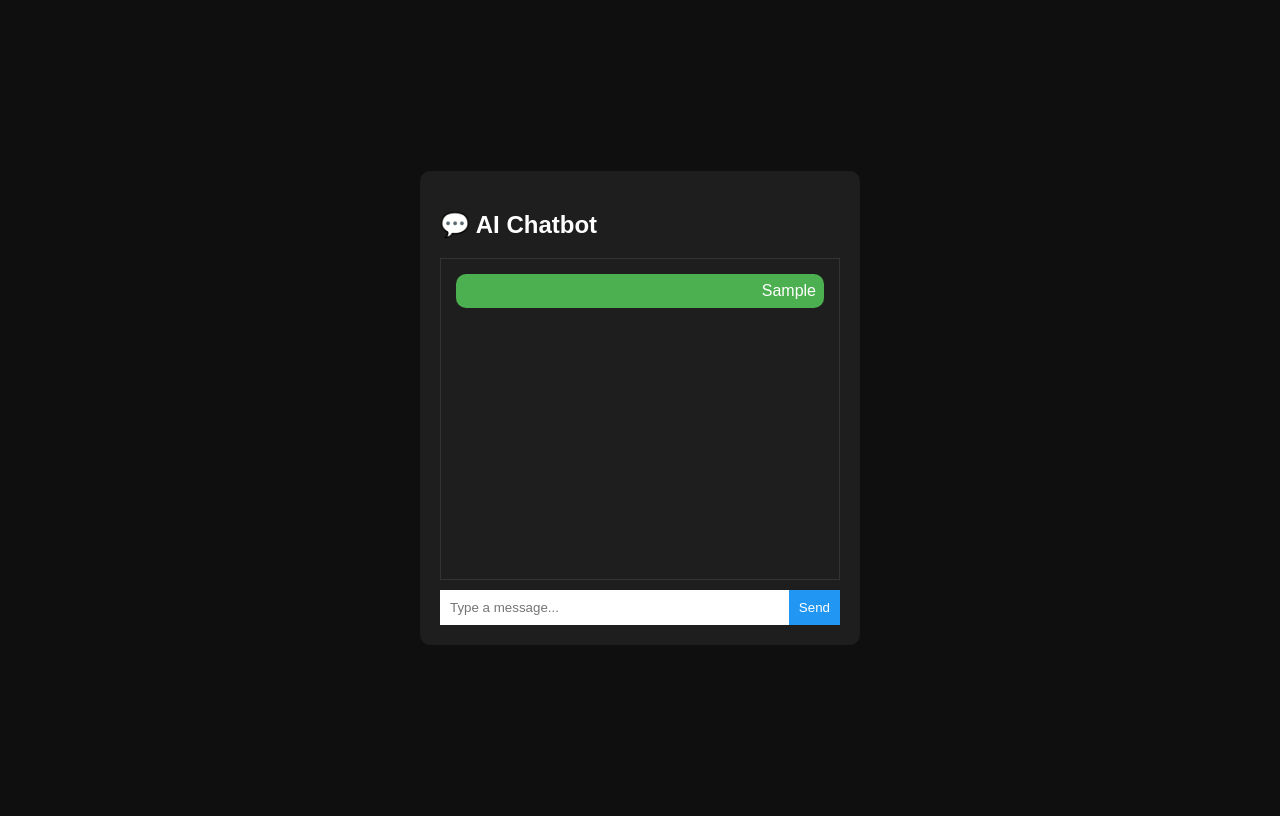
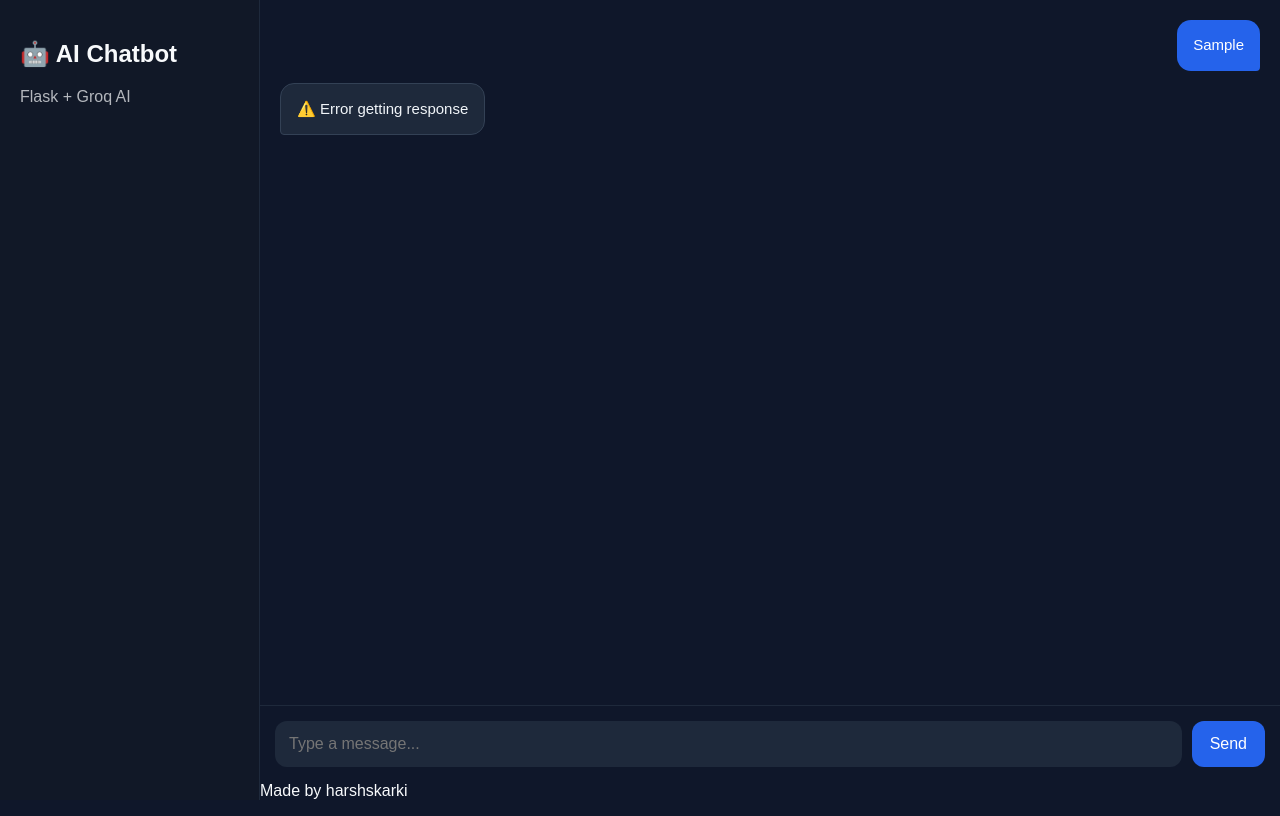
Before and after one commit to harshskarki/ai-chatbot, a plain HTML site: page templates/index.html in a window 1280 px wide. Both pictures are taken after typing "Sample" into the empty fields and a click on the button "Send". Drawn offline with Linux system fonts and the light colour scheme; no server answers.

Commit message:
UI upgrade + footer added + chatbot improvements

```diff
--- a/static/style.css
+++ b/static/style.css
@@ -1,58 +1,214 @@
+
+/* =======================
+   BASE
+======================= */
+
+* {
+    box-sizing: border-box;
+}
+
 body {
+    margin: 0;
     font-family: Arial, sans-serif;
-    background: #0f0f0f;
-    color: white;
+    background: #0f172a;
+    color: #f8fafc;
+    height: 100vh;
+    overflow: hidden;
+}
+
+/* =======================
+   MAIN LAYOUT
+======================= */
+
+.container {
     display: flex;
-    justify-content: center;
-    align-items: center;
     height: 100vh;
 }
 
-.chat-container {
-    width: 400px;
-    background: #1e1e1e;
+/* Sidebar */
+.sidebar {
+    width: 260px;
+    background: #111827;
     padding: 20px;
+    border-right: 1px solid #1e293b;
+}
+
+/* Chat Section */
+.chat-section {
+    flex: 1;
+    display: flex;
+    flex-direction: column;
+    height: 100vh;
+}
+
+/* =======================
+   CHAT BOX
+======================= */
+
+.chat-box {
+    flex: 1;
+    overflow-y: auto;
+    padding: 20px;
+    display: flex;
+    flex-direction: column;
+    gap: 12px;
+    scroll-behavior: smooth;
+}
+
+/* =======================
+   MESSAGES
+======================= */
+
+.message {
+    max-width: 70%;
+    padding: 14px 16px;
+    border-radius: 14px;
+    font-size: 15px;
+    line-height: 1.5;
+    word-wrap: break-word;
+    animation: fadeIn 0.2s ease-in;
+}
+
+.user-message {
+    align-self: flex-end;
+    background: #2563eb;
+    color: white;
+    border-bottom-right-radius: 4px;
+}
+
+.bot-message {
+    align-self: flex-start;
+    background: #1e293b;
+    color: #f1f5f9;
+    border: 1px solid #334155;
+    border-bottom-left-radius: 4px;
+}
+
+/* =======================
+   INPUT AREA (FIXED BOTTOM FEEL)
+======================= */
+
+.input-area {
+    display: flex;
+    gap: 10px;
+    padding: 15px;
+    border-top: 1px solid #1e293b;
+    background: #0f172a;
+}
+
+.input-area input {
+    flex: 1;
+    padding: 14px;
+    border-radius: 12px;
+    border: none;
+    outline: none;
+    background: #1e293b;
+    color: white;
+    font-size: 16px;
+}
+
+.input-area button {
+    background: #2563eb;
+    border: none;
+    padding: 14px 18px;
+    border-radius: 12px;
+    color: white;
+    cursor: pointer;
+    font-size: 16px;
+    transition: 0.3s;
+}
+
+.input-area button:hover {
+    background: #1d4ed8;
+}
+
+/* =======================
+   SCROLLBAR
+======================= */
+
+.chat-box::-webkit-scrollbar {
+    width: 6px;
+}
+
+.chat-box::-webkit-scrollbar-track {
+    background: transparent;
+}
+
+.chat-box::-webkit-scrollbar-thumb {
+    background: #334155;
     border-radius: 10px;
 }
 
-#chat-box {
-    height: 300px;
-    overflow-y: auto;
-    border: 1px solid #333;
-    padding: 10px;
-    margin-bottom: 10px;
+.chat-box::-webkit-scrollbar-thumb:hover {
+    background: #475569;
 }
 
-.user-msg {
-    text-align: right;
-    background: #4caf50;
-    padding: 8px;
-    border-radius: 10px;
-    margin: 5px;
+/* =======================
+   ANIMATION
+======================= */
+
+@keyframes fadeIn {
+    from {
+        opacity: 0;
+        transform: translateY(10px);
+    }
+    to {
+        opacity: 1;
+        transform: translateY(0);
+    }
 }
 
-.bot-msg {
-    text-align: left;
-    background: #333;
-    padding: 8px;
-    border-radius: 10px;
-    margin: 5px;
+/* =======================
+   MOBILE RESPONSIVE
+======================= */
+
+@media (max-width: 768px) {
+
+    .sidebar {
+        display: none;
+    }
+
+    .message {
+        max-width: 85%;
+        font-size: 14px;
+    }
+
+    .input-area {
+        padding: 10px;
+    }
+
+    .input-area input {
+        font-size: 14px;
+        padding: 12px;
+    }
+
+    .input-area button {
+        padding: 12px 14px;
+        font-size: 14px;
+    }
+
+    .footer {
+    text-align: center;
+    padding: 10px;
+    font-size: 14px;
+    color: #94a3b8;
+    background: #0f172a;
+    border-top: 1px solid #1e293b;
 }
 
-.input-area {
-    display: flex;
+.footer span {
+    color: #38bdf8;
+    font-weight: bold;
 }
 
-input {
-    flex: 1;
-    padding: 10px;
-    border: none;
+/* Make layout work properly */
+.chat-section {
+    display: flex;
+    flex-direction: column;
+    height: 100vh;
 }
 
-button {
-    padding: 10px;
-    background: #2196f3;
-    border: none;
-    color: white;
-    cursor: pointer;
+.chat-box {
+    flex: 1;
 }
+}
--- a/templates/index.html
+++ b/templates/index.html
@@ -1,63 +1,124 @@
 <!DOCTYPE html>
-<html>
+<html lang="en">
+
 <head>
-    <title>Chatbot</title>
+    <meta charset="UTF-8">
+    <title>AI Chatbot</title>
     <link rel="stylesheet" href="/static/style.css">
 </head>
+
 <body>
 
-<div class="chat-container">
-    <h2>💬 AI Chatbot</h2>
+<div class="container">
 
-    <div id="chat-box"></div>
+    <!-- Sidebar (optional but needed for layout) -->
+    <div class="sidebar">
+        <h2>🤖 AI Chatbot</h2>
+        <p style="opacity:0.7;">Flask + Groq AI</p>
+    </div>
 
-    <div class="input-area">
-        <input type="text" id="user-input" placeholder="Type a message..." />
-        <button onclick="sendMessage()">Send</button>
+    <!-- Chat Section -->
+    <div class="chat-section">
+
+        <!-- Chat messages -->
+        <div id="chat-box" class="chat-box"></div>
+
+        <!-- Input -->
+        <div class="input-area">
+            <input type="text" id="user-input" placeholder="Type a message..." />
+            <button onclick="sendMessage()">Send</button>
+        </div>
+
+         <!-- ✅ FOOTER (ADD HERE — JUST ABOVE </div> chat-section ends) -->
+        <div class="footer">
+            Made by <span>harshskarki</span>
+        </div>
+
     </div>
+
 </div>
 
 <script>
+
 async function sendMessage() {
-    const inputField = document.getElementById("user-input");
-    const message = inputField.value;
 
-    if (!message) return;
+    const input = document.getElementById("user-input");
+    const chatBox = document.getElementById("chat-box");
 
-    appendMessage("user", message);
-    inputField.value = "";
+    const userMessage = input.value.trim();
+    if (!userMessage) return;
 
-    const response = await fetch("/chat", {
-        method: "POST",
-        headers: {
-            "Content-Type": "application/json"
-        },
-        body: JSON.stringify({ message })
-    });
+    // 🧑 user message
+    chatBox.innerHTML += `
+        <div class="message user-message">
+            ${userMessage}
+        </div>
+    `;
 
-    const data = await response.json();
+    input.value = "";
+    chatBox.scrollTop = chatBox.scrollHeight;
 
-    appendMessage("bot", data.response);
+    // ⏳ typing
+    const typingId = "typing-" + Date.now();
+
+    chatBox.innerHTML += `
+        <div class="message bot-message" id="${typingId}">
+            Thinking...
+        </div>
+    `;
+
+    chatBox.scrollTop = chatBox.scrollHeight;
+
+    try {
+
+        const response = await fetch('/chat', {
+            method: 'POST',
+            headers: { 'Content-Type': 'application/json' },
+            body: JSON.stringify({ message: userMessage })
+        });
+
+        const data = await response.json();
+
+        // remove typing
+        const typingElement = document.getElementById(typingId);
+        if (typingElement) typingElement.remove();
+
+        // bot reply
+        chatBox.innerHTML += `
+            <div class="message bot-message">
+                ${formatText(data.response)}
+            </div>
+        `;
+
+        chatBox.scrollTop = chatBox.scrollHeight;
+
+    } catch (error) {
+
+        const typingElement = document.getElementById(typingId);
+        if (typingElement) typingElement.remove();
+
+        chatBox.innerHTML += `
+            <div class="message bot-message">
+                ⚠️ Error getting response
+            </div>
+        `;
+    }
 }
 
-document.getElementById("user-input").addEventListener("keypress", function(event) {
+// format
+function formatText(text) {
+    return text.replace(/\n/g, "<br>");
+}
+
+// enter key
+document.getElementById("user-input")
+.addEventListener("keydown", function(event) {
     if (event.key === "Enter") {
-        event.preventDefault(); // stop newline
-        sendMessage(); // call your function
+        event.preventDefault();
+        sendMessage();
     }
 });
 
-function appendMessage(sender, message) {
-    const chatBox = document.getElementById("chat-box");
-
-    const msgDiv = document.createElement("div");
-    msgDiv.className = sender === "user" ? "user-msg" : "bot-msg";
-
-    msgDiv.innerText = message;
-
-    chatBox.appendChild(msgDiv);
-    chatBox.scrollTop = chatBox.scrollHeight;
-}
 </script>
 
 </body>
```
